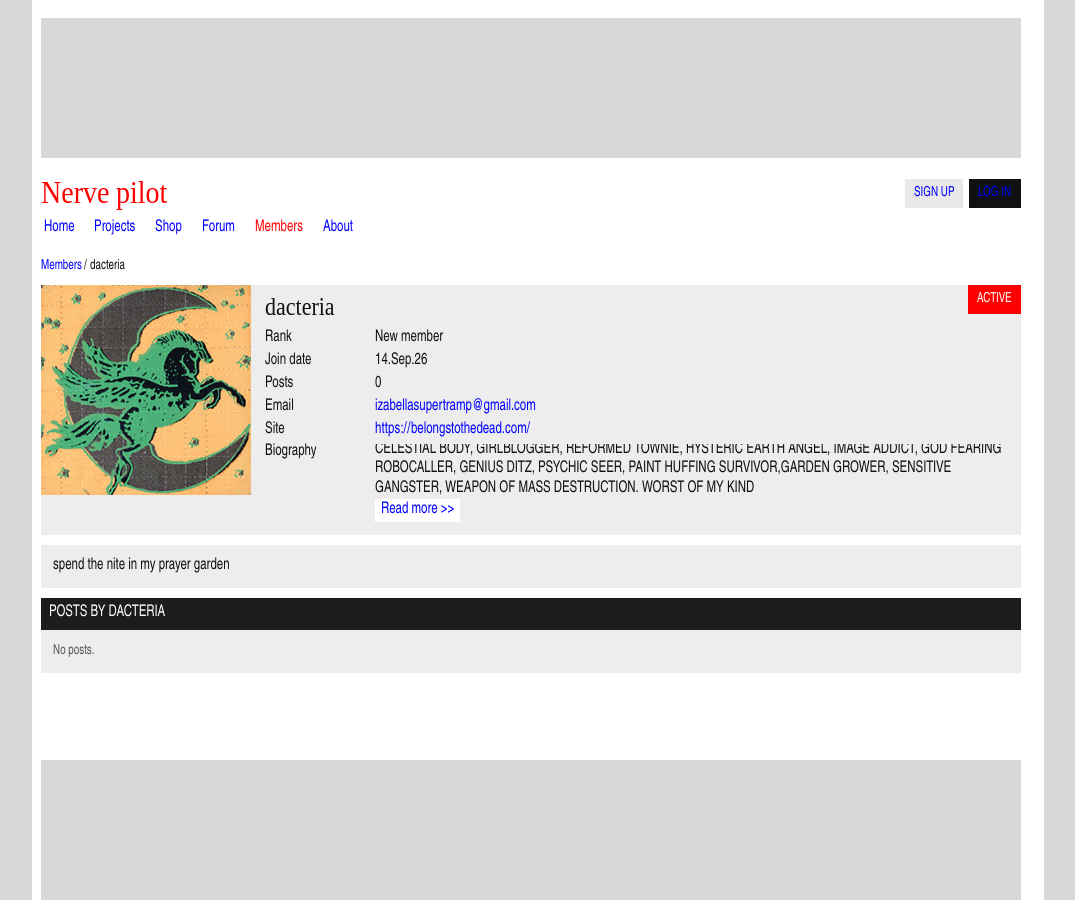
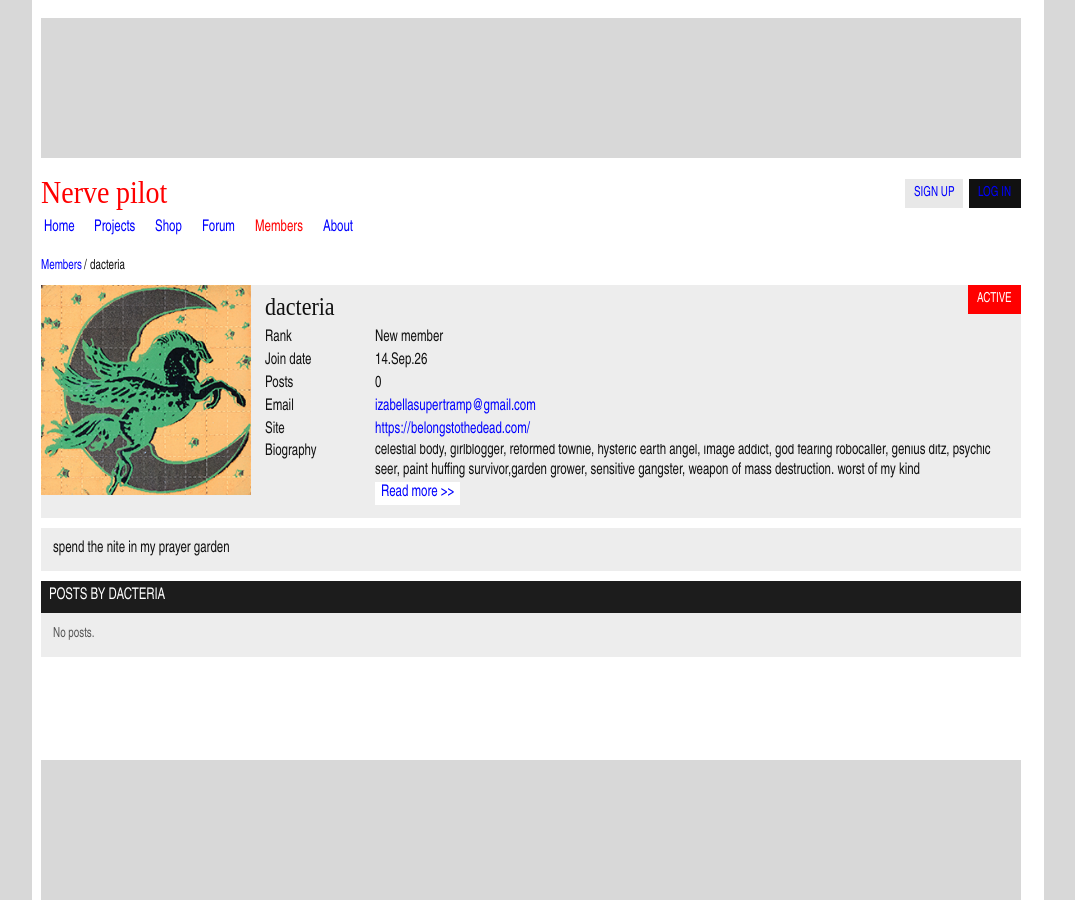
Before and after one commit to nervepilot/nervepilot, a Jekyll site: the page built from _users/dacteria.md, in a window 1280 px wide. Shown: the whole page, without its empty margins (102-1177 px from the left). Built offline with Jekyll 4.4.1, drawn with Linux system fonts in a browser that asks for light colours.

```diff
--- a/_users/dacteria.md
+++ b/_users/dacteria.md
@@ -5,7 +5,7 @@ rank: New member
 joined: 14.Sep.26
 email: izabellasupertramp@gmail.com
 homepage: https://belongstothedead.com/
-biography: CELESTIAL BODY, GIRLBLOGGER, REFORMED TOWNIE, HYSTERIC EARTH ANGEL, IMAGE ADDICT, GOD FEARING ROBOCALLER, GENIUS DITZ, PSYCHIC SEER, PAINT HUFFING SURVIVOR,GARDEN GROWER, SENSITIVE GANGSTER, WEAPON OF MASS DESTRUCTION. WORST OF MY KIND
+biography: celestial body, girlblogger, reformed townie, hysteric earth angel, image addict, god fearing robocaller, genius ditz, psychic seer, paint huffing survivor,garden grower, sensitive gangster, weapon of mass destruction. worst of my kind
 quote: spend the nite in my prayer garden
 flair: []
 ---
```
